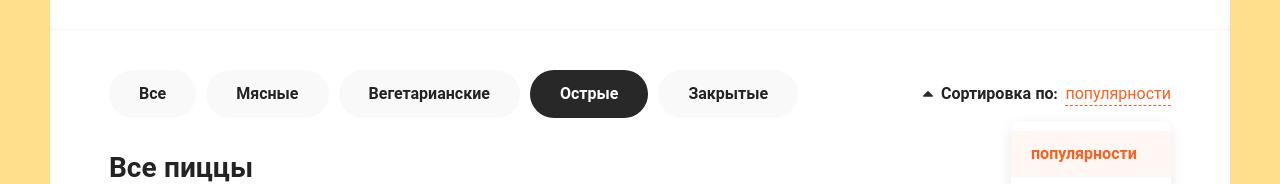
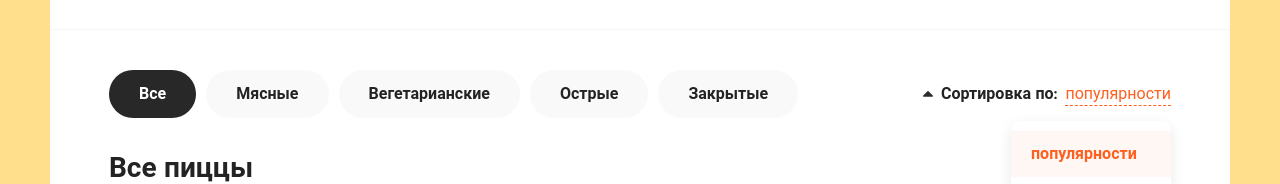
Before and after one commit to SuleymYovloy/react-pizza, a React (Create React App) app: page / in a window 1280 px wide. Shown: the part 155-339 px from the top of the page. Built offline with nearby package versions, Linux system fonts and the light colour scheme.

Commit message:
Сделал правки

```diff
--- a/src/components/Categories.jsx
+++ b/src/components/Categories.jsx
@@ -1,7 +1,7 @@
 import React from 'react';
 
 function Categories() {
-  const [activeIndex, setActiveIndex] = React.useState(3);
+  const [activeIndex, setActiveIndex] = React.useState(0);
 
   const categories = ['Все', 'Мясные', 'Вегетарианские', 'Острые', 'Закрытые'];
 
```
